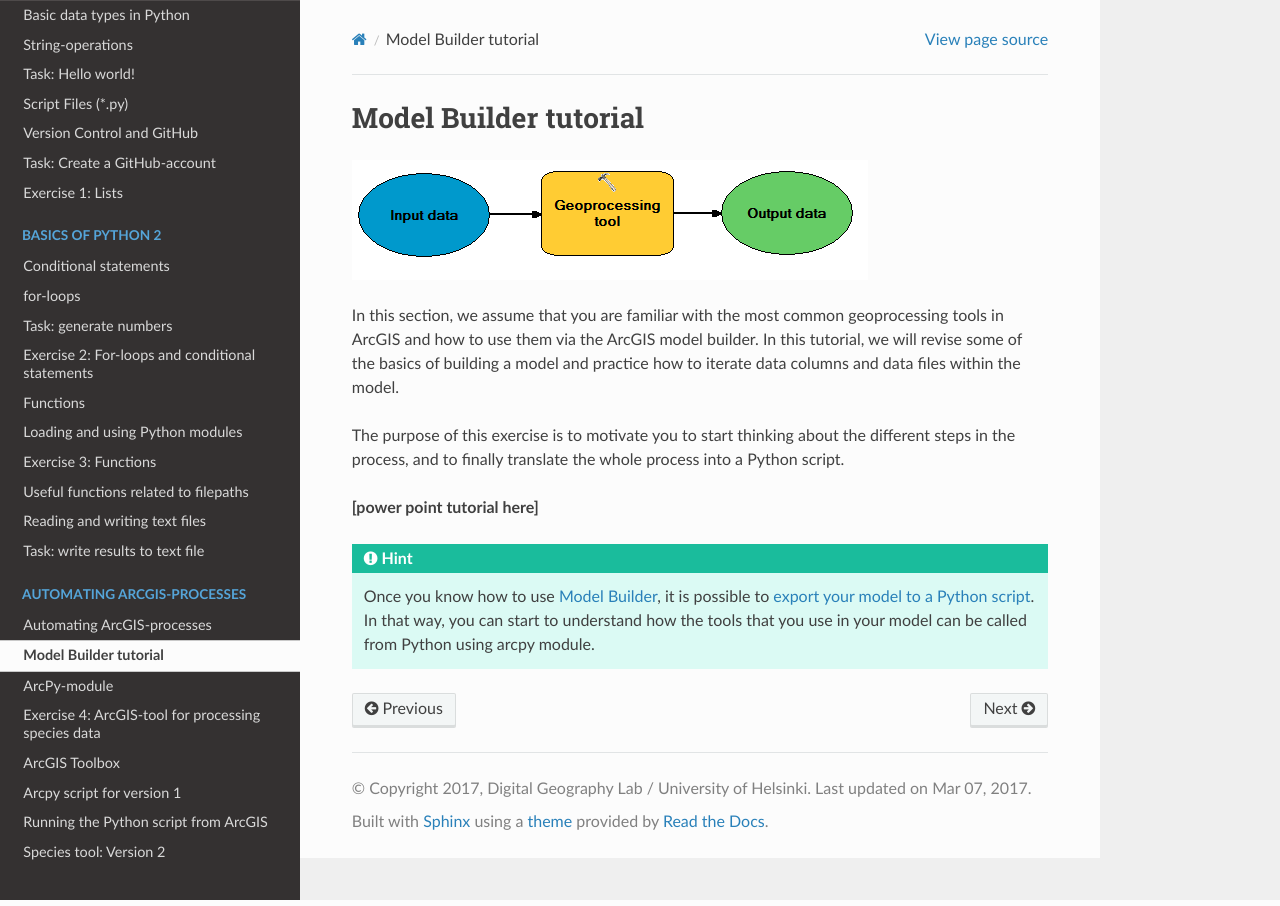
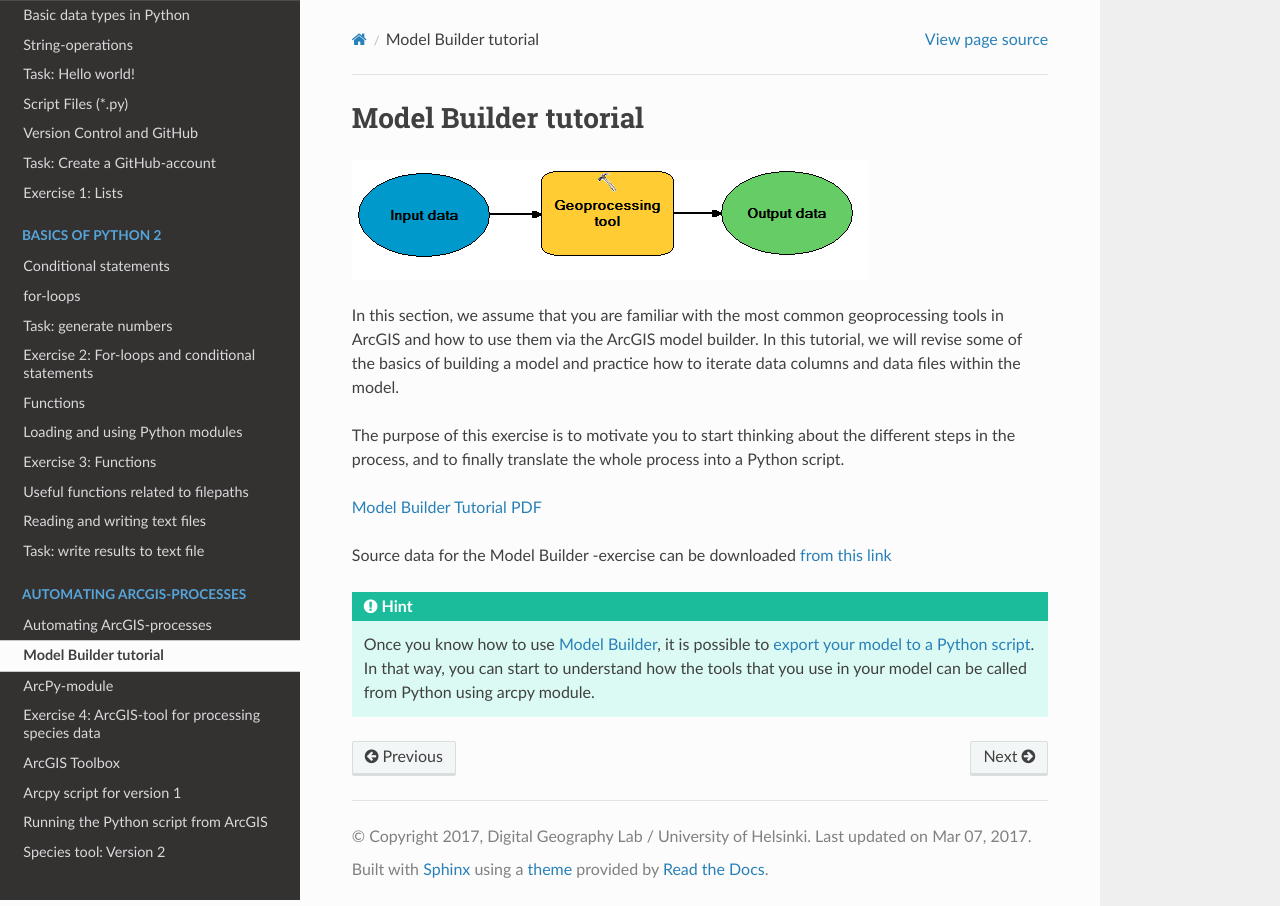
Before and after one commit to Automating-GIS-processes/FEC, a Sphinx documentation site: the page built from source/Day3-ArcGIS-modelBuilder.rst, in a window 1280 px wide. Built offline with Sphinx 7.4.7 and the Read the Docs theme 2.0.0, drawn with Linux system fonts in a browser that asks for light colours.

Commit message:
model builder tutorial

```diff
--- a/source/Day3-ArcGIS-modelBuilder.rst
+++ b/source/Day3-ArcGIS-modelBuilder.rst
@@ -11,7 +11,12 @@ The purpose of this exercise is to motivate you to start thinking about the diff
 and to finally translate the whole process into a Python script.
 
 
-**[power point tutorial here]**
+`Model Builder Tutorial PDF <https://github.com/Automating-GIS-processes/FEC/raw/master/data/Model%20Builder%20Tutorial.pdf>`_
+
+
+Source data for the Model Builder -exercise can be downloaded `from this link <https://github.com/Automating-GIS-processes/FEC/raw/master/data/DAMSELFISH.zip>`_
+
+
 
 .. hint::
 
```
